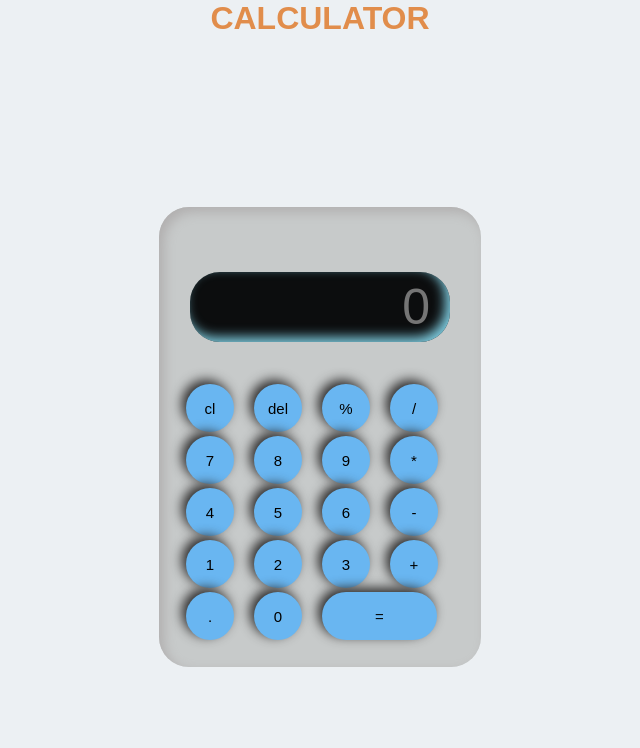
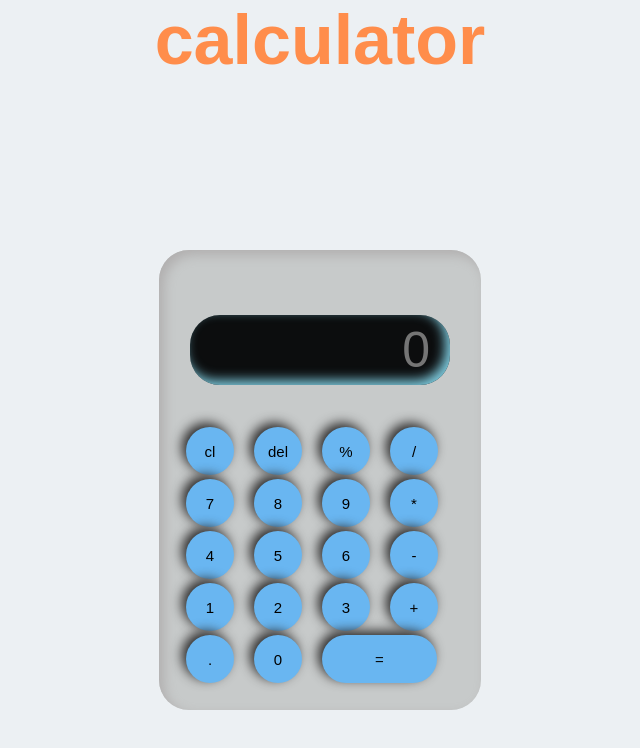
Before and after one commit to sivakumar143-lab/calculatorproject, a plain HTML site: page index.html in a window 1280 px wide. Shown: the whole page, without its empty margins (320-960 px from the left). Drawn offline with Linux system fonts and the light colour scheme.

Commit message:
Add files via upload

```diff
--- a/index.html
+++ b/index.html
@@ -9,7 +9,7 @@
 
 </head>
 <body>
-    <h1>CALCULATOR</h1>
+    <h1>calculator</h1>
 
 
     <div class="container">
--- a/style.css
+++ b/style.css
@@ -61,8 +61,10 @@
     background-color: -4px -4px 12px #292828;
                          4px 4px 12px rgba(0,0,0.16);;
 }
+
 h1{
     text-align: center;
-    font-size: 70pz;
-    color: rgb(225,141,75)
+    font-size: 70px;
+    color: rgb(255, 141, 75);
+
 }
```
